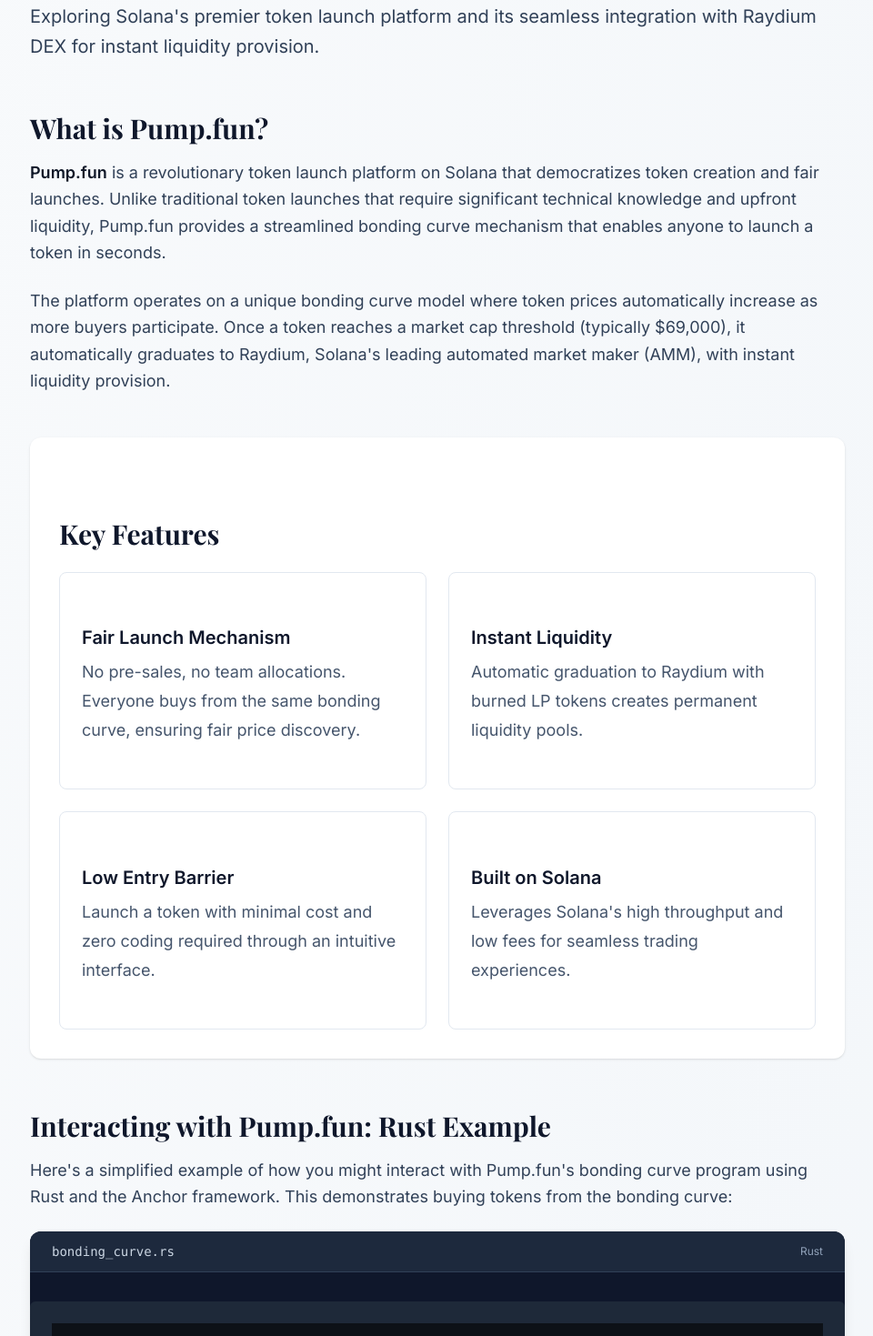
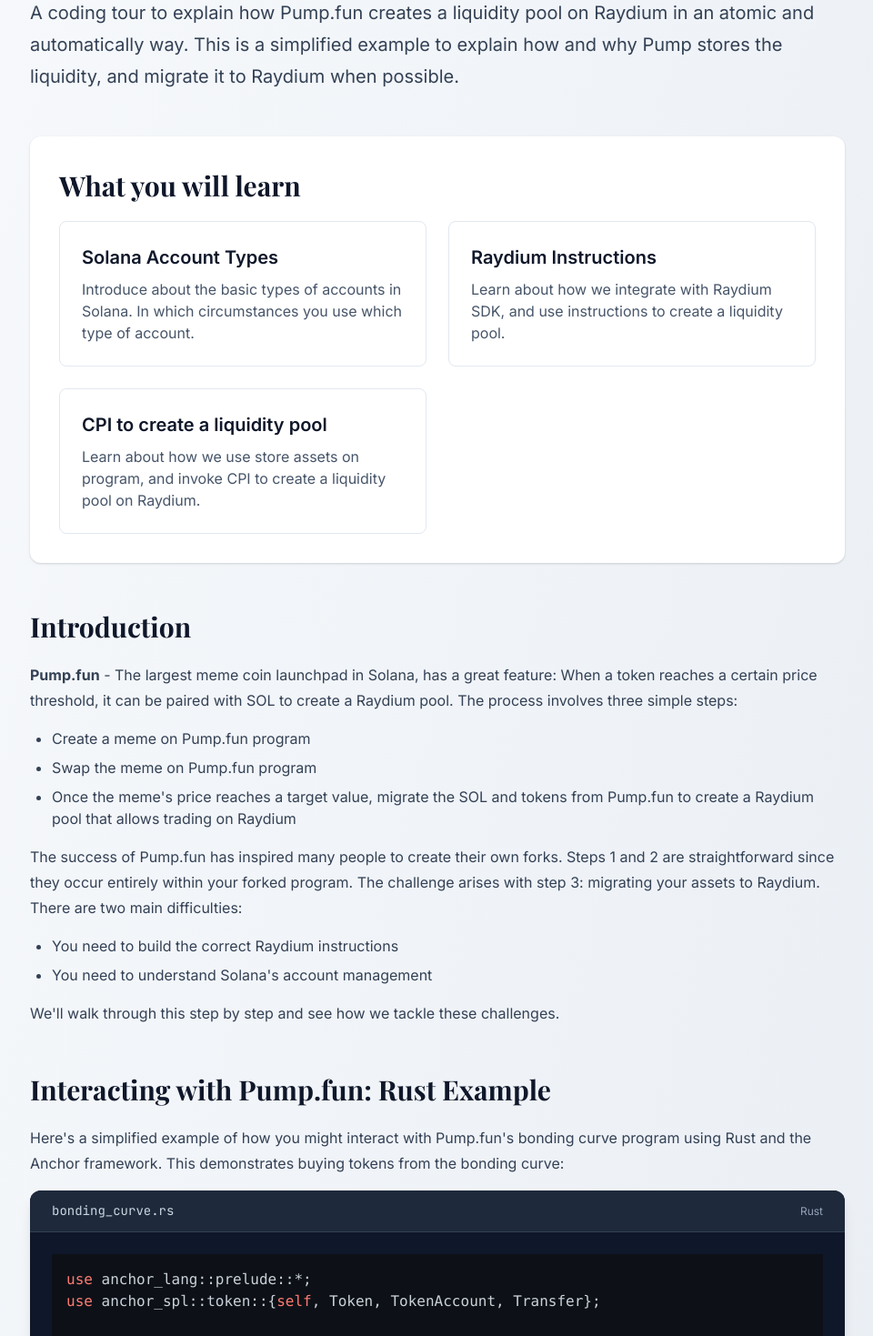
Before and after one commit to anhoangphuc/ptbh-blog, a SvelteKit app: page /articles/blockchain/pumpfun-with-raydium in a window 1280 px wide. Shown: the part 280-1749 px from the top of the page at 91% size, without its empty margins (159-1119 px from the left). Built offline with nearby package versions, Linux system fonts and the light colour scheme.

Commit message:
feat(setup): add basic architecture for an article

```diff
--- a/src/routes/articles/blockchain/pumpfun-with-raydium/+page.ts
+++ b/src/routes/articles/blockchain/pumpfun-with-raydium/+page.server.ts
@@ -1,10 +1,5 @@
-import type { PageLoad } from "./$types";
-
-export const load: PageLoad = ({ params }) => {
-    return { rustCode };
-}
-
-const rustCode = `use anchor_lang::prelude::*;
+export function load() {
+	const rustCode = `use anchor_lang::prelude::*;
 use anchor_spl::token::{self, Token, TokenAccount, Transfer};
 
 declare_id!("PumpFun1111111111111111111111111111111111");
@@ -112,3 +107,8 @@
     Linear,
     Exponential,
 }`;
+
+	return {
+		rustCode
+	};
+}
--- a/src/routes/articles/blockchain/pumpfun-with-raydium/+page.svelte
+++ b/src/routes/articles/blockchain/pumpfun-with-raydium/+page.svelte
@@ -1,13 +1,14 @@
 <script lang="ts">
 	import { onMount } from 'svelte';
+	import type { PageData } from './$types';
 	import hljs from 'highlight.js/lib/core';
 	import rust from 'highlight.js/lib/languages/rust';
 	import 'highlight.js/styles/github-dark.css';
-	import type { PageProps } from './$types';
 
-    const { data }: PageProps = $props();
+	import '$lib/styles/article.css';
 
-    const { rustCode } = data;
+	const { data }: { data: PageData } = $props();
+	const rustCode = $derived(data.rustCode);
 
 	hljs.registerLanguage('rust', rust);
 
@@ -17,131 +18,112 @@
 </script>
 
 <svelte:head>
-	<title>Understanding Pump.fun and Raydium Integration | PTBH Blog</title>
+	<title>How does Pump.fun create a liquidity pool on Raydium ?</title>
 	<meta
 		name="description"
-		content="A deep dive into Pump.fun's token launch mechanism and its integration with Raydium DEX on Solana"
-	/>
-	<link rel="preconnect" href="https://fonts.googleapis.com" />
-	<link rel="preconnect" href="https://fonts.gstatic.com" crossorigin="" />
-	<link
-		href="https://fonts.googleapis.com/css2?family=Inter:wght@300;400;500;600;700&family=Playfair+Display:wght@600;700;800&family=JetBrains+Mono:wght@400;500&display=swap"
-		rel="stylesheet"
+		content="A coding tour to explain how Pump.fun creates a liquidity pool on Raydium"
 	/>
 </svelte:head>
 
-<article class="mx-auto min-h-screen bg-gradient-to-br from-slate-50 to-slate-100 px-6 py-16">
+<article class="article-container">
 	<div class="mx-auto max-w-4xl">
 		<!-- Header -->
-		<header class="mb-12">
-			<div class="mb-4 flex items-center gap-3 text-sm text-slate-600">
-				<span class="rounded-full bg-purple-100 px-3 py-1 font-medium text-purple-700"
-					>Blockchain</span
-				>
+		<header class="article-header">
+			<div class="article-meta">
+				<span class="article-category">Blockchain</span>
 				<span>•</span>
 				<time datetime="2026-01-01">January 1, 2026</time>
 				<span>•</span>
 				<span>5 min read</span>
 			</div>
-			<h1
-				class="mb-6 font-serif text-5xl font-bold leading-tight text-slate-900 md:text-6xl"
-				style="font-family: 'Playfair Display', serif;"
-			>
-				Understanding Pump.fun and Raydium Integration
-			</h1>
-			<p class="text-xl leading-relaxed text-slate-700" style="font-family: 'Inter', sans-serif;">
-				Exploring Solana's premier token launch platform and its seamless integration with Raydium
-				DEX for instant liquidity provision.
+			<h1 class="article-title">How does Pump.fun create a liquidity pool on Raydium ?</h1>
+			<p class="article-subtitle">
+                A coding tour to explain how Pump.fun creates a liquidity pool on Raydium in an atomic and automatically way.
+                This is a simplified example to explain how and why Pump stores the liquidity, and migrate it to Raydium when possible.
 			</p>
 		</header>
 
+        <!-- Key Features -->
+        <section class="feature-grid">
+            <h2 class="article-section-title">What you will learn</h2>
+            <div class="feature-grid-items">
+                <div class="feature-item">
+                    <h3 class="feature-item-title">Solana Account Types</h3>
+                    <p class="feature-item-text">
+                        Introduce about the basic types of accounts in Solana.
+                        In which circumstances you use which type of account.
+                    </p>
+                </div>
+                <div class="feature-item">
+                    <h3 class="feature-item-title">Raydium Instructions</h3>
+                    <p class="feature-item-text">
+                        Learn about how we integrate with Raydium SDK, and use instructions to create a liquidity pool.
+                    </p>
+                </div>
+                <div class="feature-item">
+                    <h3 class="feature-item-title">CPI to create a liquidity pool</h3>
+                    <p class="feature-item-text">
+                        Learn about how we use store assets on program, and invoke CPI to create a liquidity pool on Raydium.
+                    </p>
+                </div>
+            </div>
+        </section>
+
 		<!-- Content -->
-		<div class="prose prose-lg max-w-none" style="font-family: 'Inter', sans-serif;">
+		<div class="article-content">
 			<!-- Introduction Section -->
-			<section class="mb-12">
-				<h2
-					class="mb-4 font-serif text-3xl font-bold text-slate-900"
-					style="font-family: 'Playfair Display', serif;"
-				>
-					What is Pump.fun?
-				</h2>
-				<p class="mb-4 leading-relaxed text-slate-700">
-					<strong>Pump.fun</strong> is a revolutionary token launch platform on Solana that democratizes
-					token creation and fair launches. Unlike traditional token launches that require significant
-					technical knowledge and upfront liquidity, Pump.fun provides a streamlined bonding curve mechanism
-					that enables anyone to launch a token in seconds.
+			<section class="article-section">
+				<h2 class="article-section-title">Introduction</h2>
+				<div>
+					<p class="article-text">
+						<strong>Pump.fun</strong> - The largest meme coin launchpad in Solana, has a great feature:
+						When a token reaches a certain price threshold, it can be paired with SOL to create a Raydium pool.
+						The process involves three simple steps:
+					</p>
+					<ul class="article-list list-disc">
+						<li>Create a meme on Pump.fun program</li>
+						<li>Swap the meme on Pump.fun program</li>
+						<li>Once the meme's price reaches a target value, migrate the SOL and tokens from Pump.fun to
+							create a Raydium pool that allows trading on Raydium</li>
+					</ul>
+				</div>
+                <div>
+                    <p class="article-text">
+                        The success of Pump.fun has inspired many people to create their own forks.
+                        Steps 1 and 2 are straightforward since they occur entirely within your forked program.
+                        The challenge arises with step 3: migrating your assets to Raydium.
+                        There are two main difficulties:
+                    </p>
+                    <ul class="article-list list-disc">
+                        <li>You need to build the correct Raydium instructions</li>
+                        <li>You need to understand Solana's account management</li>
+                    </ul>
+                </div>
+				<p class="article-text">
+                    We'll walk through this step by step and see how we tackle these challenges.
 				</p>
-				<p class="mb-4 leading-relaxed text-slate-700">
-					The platform operates on a unique bonding curve model where token prices automatically
-					increase as more buyers participate. Once a token reaches a market cap threshold (typically
-					$69,000), it automatically graduates to Raydium, Solana's leading automated market maker
-					(AMM), with instant liquidity provision.
-				</p>
-			</section>
 
-			<!-- Key Features -->
-			<section class="mb-12 rounded-xl bg-white p-8 shadow-sm">
-				<h2
-					class="mb-6 font-serif text-3xl font-bold text-slate-900"
-					style="font-family: 'Playfair Display', serif;"
-				>
-					Key Features
-				</h2>
-				<div class="grid gap-6 md:grid-cols-2">
-					<div class="rounded-lg border border-slate-200 p-6">
-						<h3 class="mb-2 text-xl font-semibold text-slate-900">Fair Launch Mechanism</h3>
-						<p class="text-slate-600">
-							No pre-sales, no team allocations. Everyone buys from the same bonding curve, ensuring
-							fair price discovery.
-						</p>
-					</div>
-					<div class="rounded-lg border border-slate-200 p-6">
-						<h3 class="mb-2 text-xl font-semibold text-slate-900">Instant Liquidity</h3>
-						<p class="text-slate-600">
-							Automatic graduation to Raydium with burned LP tokens creates permanent liquidity
-							pools.
-						</p>
-					</div>
-					<div class="rounded-lg border border-slate-200 p-6">
-						<h3 class="mb-2 text-xl font-semibold text-slate-900">Low Entry Barrier</h3>
-						<p class="text-slate-600">
-							Launch a token with minimal cost and zero coding required through an intuitive
-							interface.
-						</p>
-					</div>
-					<div class="rounded-lg border border-slate-200 p-6">
-						<h3 class="mb-2 text-xl font-semibold text-slate-900">Built on Solana</h3>
-						<p class="text-slate-600">
-							Leverages Solana's high throughput and low fees for seamless trading experiences.
-						</p>
-					</div>
-				</div>
 			</section>
 
 			<!-- Code Example -->
-			<section class="mb-12">
-				<h2
-					class="mb-4 font-serif text-3xl font-bold text-slate-900"
-					style="font-family: 'Playfair Display', serif;"
-				>
-					Interacting with Pump.fun: Rust Example
-				</h2>
-				<p class="mb-6 leading-relaxed text-slate-700">
+			<section class="article-section">
+				<h2 class="article-section-title">Interacting with Pump.fun: Rust Example</h2>
+				<p class="article-text">
 					Here's a simplified example of how you might interact with Pump.fun's bonding curve
 					program using Rust and the Anchor framework. This demonstrates buying tokens from the
 					bonding curve:
 				</p>
 
-				<div class="overflow-hidden rounded-xl bg-slate-900 shadow-lg">
-					<div class="flex items-center justify-between border-b border-slate-700 bg-slate-800 px-6 py-3">
-						<span class="font-mono text-sm text-slate-300">bonding_curve.rs</span>
-						<span class="text-xs text-slate-400">Rust</span>
+				<div class="code-container">
+					<div class="code-header">
+						<span class="code-filename">bonding_curve.rs</span>
+						<span class="code-language">Rust</span>
 					</div>
-					<pre class="overflow-x-auto p-6"><code class="rust" style="font-family: 'JetBrains Mono', monospace;">{rustCode}</code></pre>
+					<pre class="code-block"><code class="rust">{rustCode}</code></pre>
 				</div>
 
-				<div class="mt-4 rounded-lg bg-blue-50 p-4">
-					<p class="text-sm leading-relaxed text-blue-900">
+				<div class="info-box">
+					<p class="info-box-text">
 						<strong>Note:</strong> This is a simplified educational example. The actual Pump.fun program
 						includes additional security checks, fee calculations, and more sophisticated curve mathematics.
 					</p>
@@ -149,43 +131,33 @@
 			</section>
 
 			<!-- Integration with Raydium -->
-			<section class="mb-12">
-				<h2
-					class="mb-4 font-serif text-3xl font-bold text-slate-900"
-					style="font-family: 'Playfair Display', serif;"
-				>
-					The Raydium Migration
-				</h2>
-				<p class="mb-4 leading-relaxed text-slate-700">
+			<section class="article-section">
+				<h2 class="article-section-title">The Raydium Migration</h2>
+				<p class="article-text">
 					When a token on Pump.fun reaches the graduation threshold, an automated process migrates
 					it to Raydium. This involves:
 				</p>
-				<ol class="mb-4 list-decimal space-y-2 pl-6 text-slate-700">
+				<ol class="article-list decimal">
 					<li>Creating a new liquidity pool on Raydium with the accumulated SOL reserves</li>
 					<li>Transferring all remaining tokens to the pool</li>
 					<li>Burning the LP tokens to ensure permanent liquidity</li>
 					<li>Disabling further purchases from the bonding curve</li>
 				</ol>
-				<p class="leading-relaxed text-slate-700">
+				<p class="article-text">
 					This seamless transition ensures that successful tokens gain deep liquidity and trading
 					infrastructure without manual intervention from creators.
 				</p>
 			</section>
 
 			<!-- Conclusion -->
-			<section class="rounded-xl bg-gradient-to-r from-purple-50 to-pink-50 p-8">
-				<h2
-					class="mb-4 font-serif text-3xl font-bold text-slate-900"
-					style="font-family: 'Playfair Display', serif;"
-				>
-					Conclusion
-				</h2>
-				<p class="mb-4 leading-relaxed text-slate-700">
+			<section class="highlighted-section">
+				<h2 class="article-section-title">Conclusion</h2>
+				<p class="article-text">
 					Pump.fun represents a significant innovation in token launches, combining fairness,
 					accessibility, and automation. By integrating with Raydium, it creates a complete
 					lifecycle from initial token creation to mature DEX trading.
 				</p>
-				<p class="leading-relaxed text-slate-700">
+				<p class="article-text">
 					For developers and traders alike, understanding these mechanisms is crucial for
 					navigating the Solana DeFi ecosystem and building the next generation of tokenized
 					projects.
@@ -194,27 +166,15 @@
 		</div>
 
 		<!-- Footer -->
-		<footer class="mt-16 border-t border-slate-200 pt-8">
-			<div class="flex items-center justify-between">
-				<a
-					href="/"
-					class="text-slate-600 transition-colors hover:text-slate-900"
-					style="font-family: 'Inter', sans-serif;"
-				>
-					← Back to Home
-				</a>
-				<div class="flex gap-4">
-					<span class="text-sm text-slate-500">Share:</span>
-					<button class="text-slate-600 transition-colors hover:text-blue-600">Twitter</button>
-					<button class="text-slate-600 transition-colors hover:text-blue-600">LinkedIn</button>
+		<footer class="article-footer">
+			<div class="article-footer-content">
+				<a href="/" class="article-back-link">← Back to Home</a>
+				<div class="article-share">
+					<span class="article-share-label">Share:</span>
+					<button class="article-share-button">Twitter</button>
+					<button class="article-share-button">LinkedIn</button>
 				</div>
 			</div>
 		</footer>
 	</div>
 </article>
-
-<style>
-	:global(body) {
-		font-family: 'Inter', sans-serif;
-	}
-</style>
```
Also changed, not shown: src/lib/README.md (added), src/lib/styles/article.css (added), 1 other file (tests, documents, lock files or other folders).
